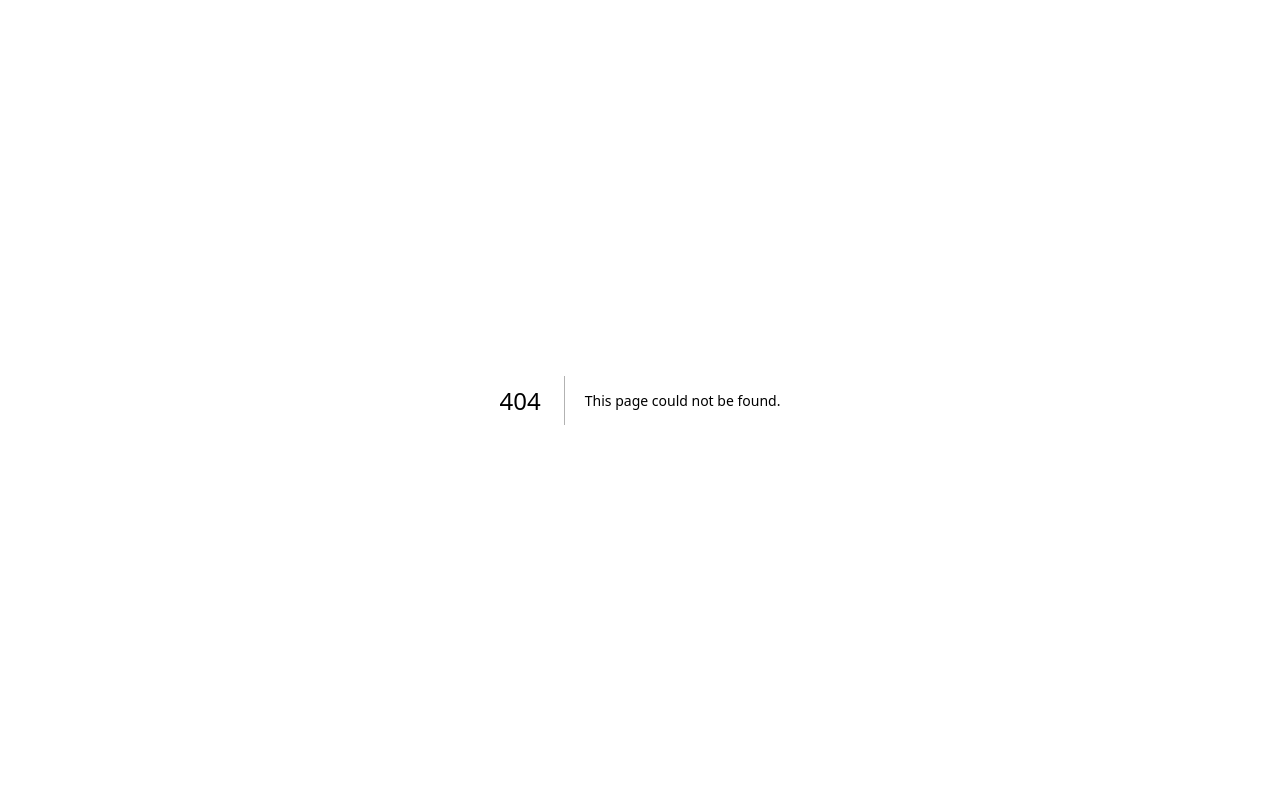
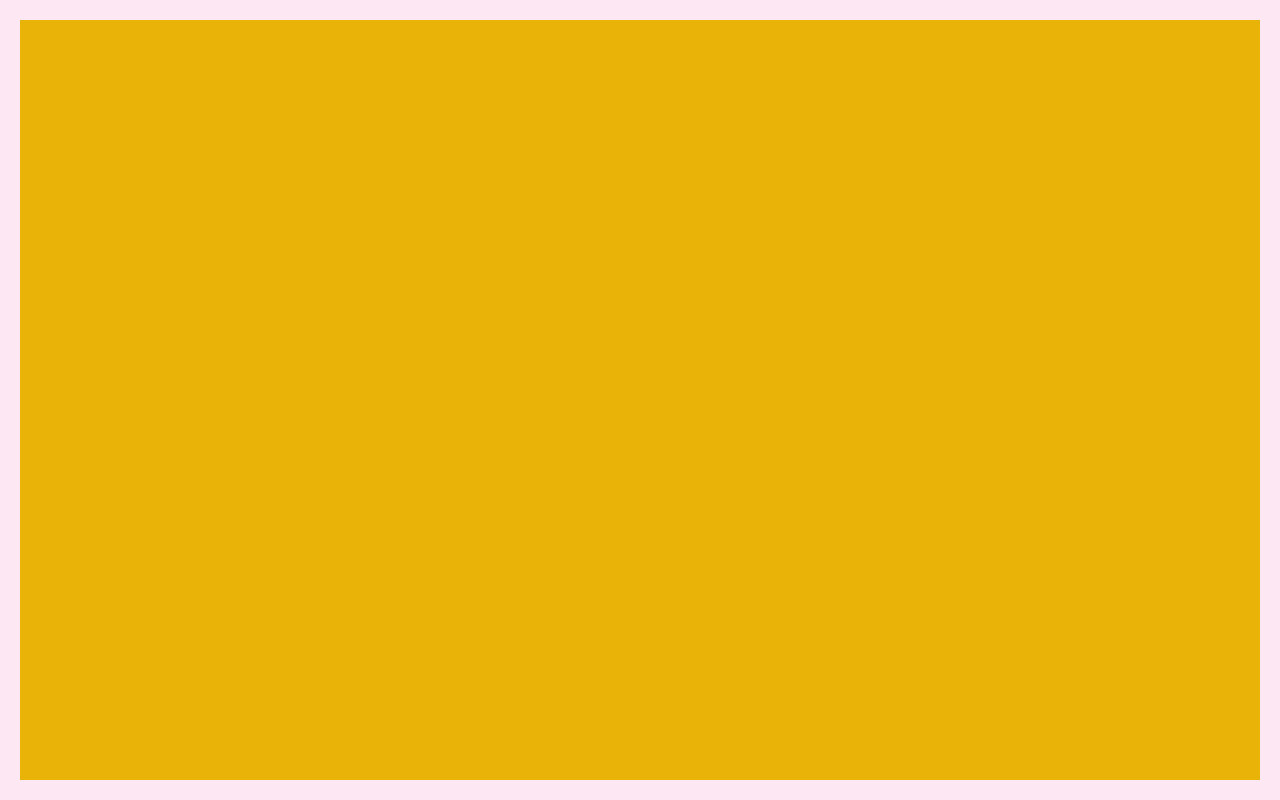
Before and after one commit to Ankan002/champ-ai-web, a Next.js app: page /login in a window 1280 px wide. Before the commit this address had no page. Built offline with nearby package versions, Linux system fonts and the light colour scheme.

Commit message:
feat: :sparkles: add login page

```diff
--- /dev/null
+++ b/app/login/page.tsx
@@ -0,0 +1,11 @@
+const LoginPage = () => {
+    return (
+        <main className="w-full min-h-screen flex flex-col p-5 bg-pink-100">
+            <div className="flex-1 flex bg-yellow-500">
+
+            </div>
+        </main>
+    )
+};
+
+export default LoginPage;
```
